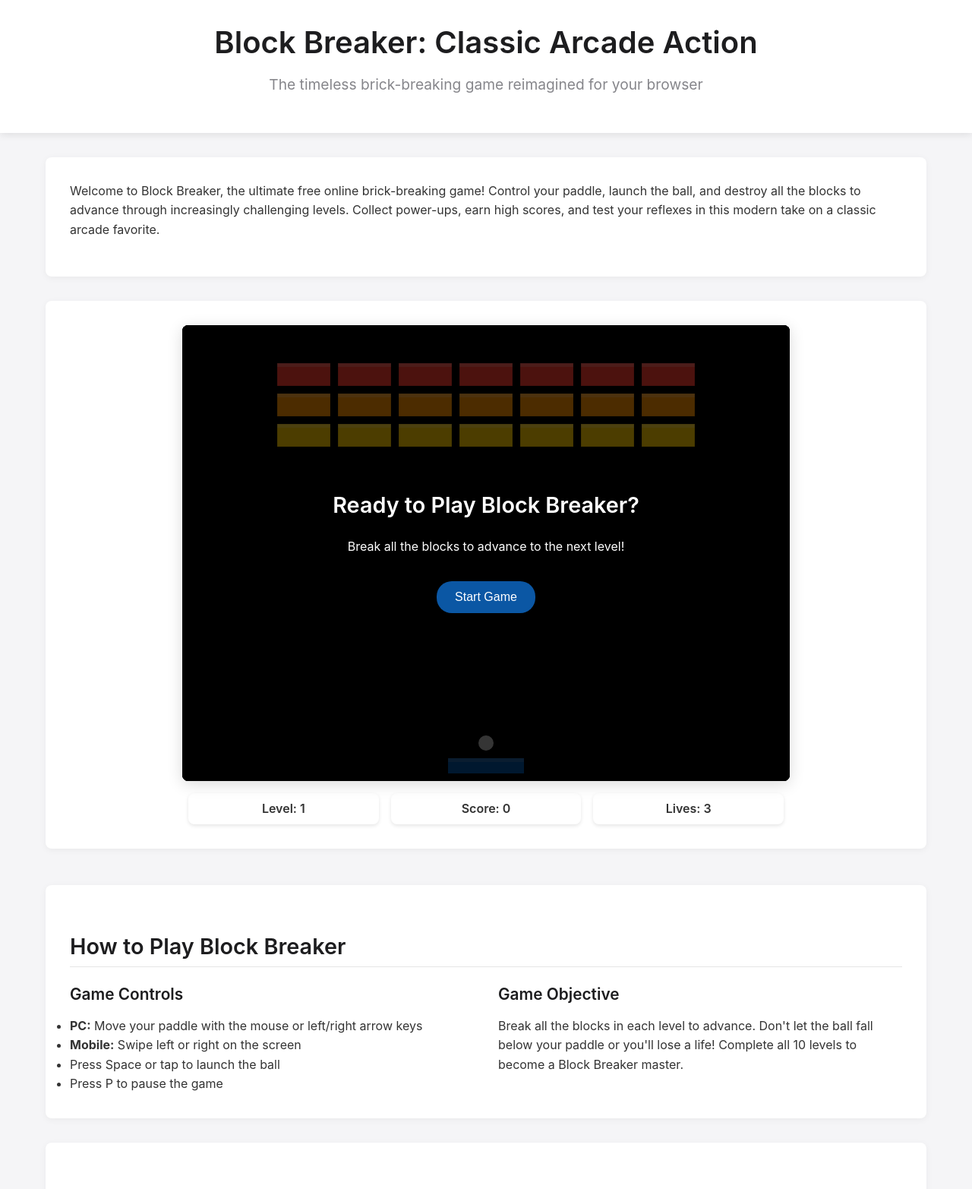
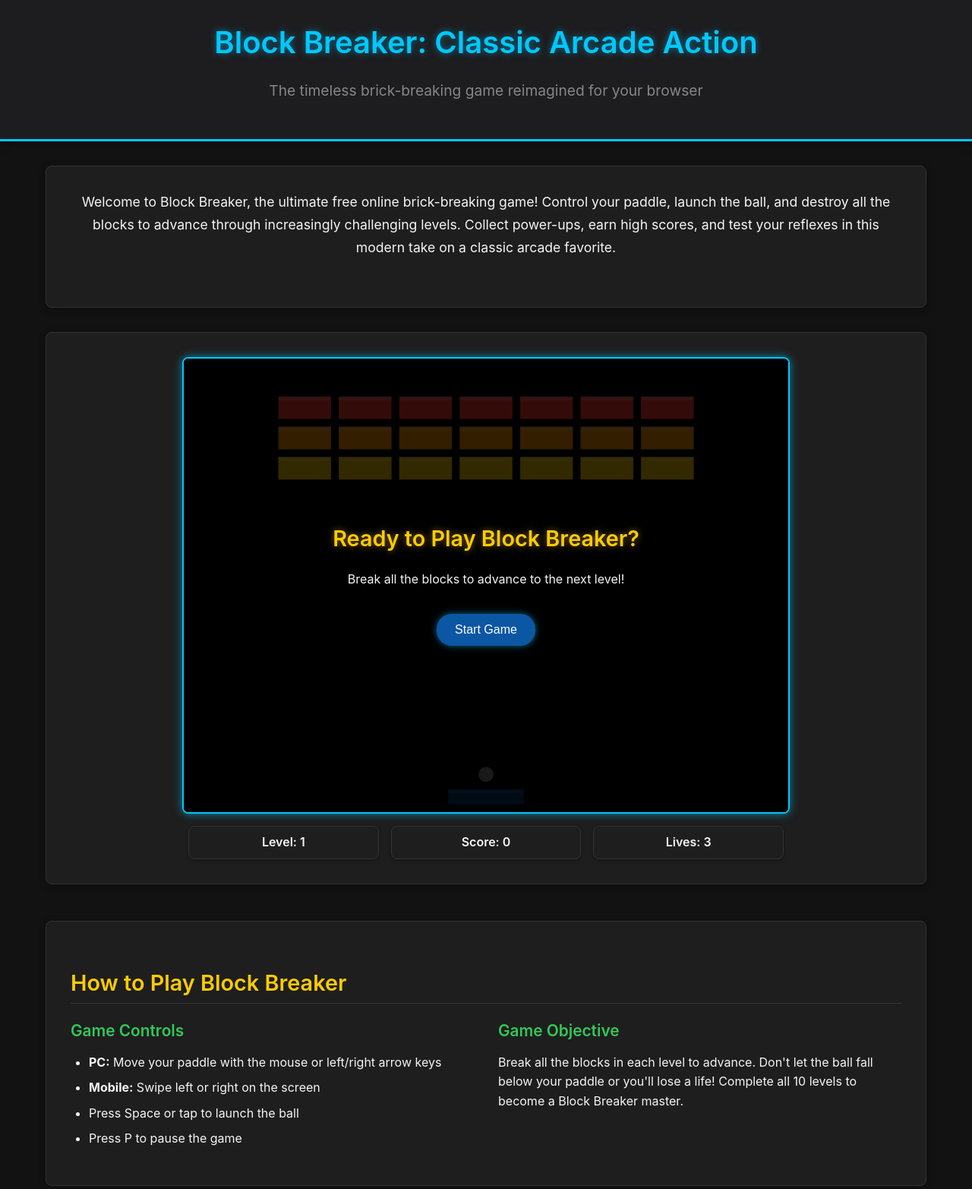
Before and after one commit to peijiezh/blockbreaker, a plain HTML site: page index.html in a window 1280 px wide. Shown: the top 1565 px of the page at 76% size. Drawn offline with Linux system fonts and the light colour scheme.

Commit message:
color style tunr dark

```diff
--- a/styles.css
+++ b/styles.css
@@ -1,4 +1,4 @@
- /* Reset and Base Styles */
+/* Reset and Base Styles */
 * {
     margin: 0;
     padding: 0;
@@ -8,22 +8,25 @@
 body {
     font-family: -apple-system, BlinkMacSystemFont, 'Segoe UI', Roboto, Oxygen, Ubuntu, Cantarell, 'Open Sans', 'Helvetica Neue', sans-serif;
     line-height: 1.6;
-    color: #333;
-    background-color: #f5f5f7;
+    color: #f5f5f7;
+    background-color: #121212;
 }
 
-/* Apple-inspired Color Palette */
+/* Game-inspired Color Palette */
 :root {
-    --apple-blue: #0b57a4;
-    --apple-light-blue: #42a5f5;
-    --apple-gray: #86868b;
-    --apple-light-gray: #f5f5f7;
-    --apple-dark-gray: #1d1d1f;
-    --apple-red: #ff3b30;
-    --apple-green: #34c759;
-    --apple-yellow: #ffcc00;
-    --apple-orange: #ff9500;
-    --apple-purple: #af52de;
+    --primary-blue: #0b57a4;
+    --light-blue: #42a5f5;
+    --neon-blue: #00c8ff;
+    --dark-gray: #1d1d1f;
+    --light-gray: #86868b;
+    --very-light-gray: #f5f5f7;
+    --neon-red: #ff3b30;
+    --neon-green: #34c759;
+    --neon-yellow: #ffcc00;
+    --neon-orange: #ff9500;
+    --neon-purple: #af52de;
+    --game-bg: #121212;
+    --section-bg: #1e1e1e;
 }
 
 .container {
@@ -38,43 +41,56 @@ h1, h2, h3, h4, h5, h6 {
     font-weight: 600;
     line-height: 1.2;
     margin-bottom: 1rem;
+    color: var(--very-light-gray);
 }
 
 h1 {
     font-size: 2.5rem;
     text-align: center;
-    color: var(--apple-dark-gray);
+    color: var(--neon-blue);
+    text-shadow: 0 0 10px rgba(0, 200, 255, 0.5);
+    margin-bottom: 1.5rem;
 }
 
 h2 {
     font-size: 1.8rem;
-    color: var(--apple-dark-gray);
-    border-bottom: 1px solid #e5e5e5;
+    color: var(--neon-yellow);
+    border-bottom: 1px solid #333;
     padding-bottom: 0.5rem;
     margin-top: 2rem;
 }
 
 h3 {
     font-size: 1.3rem;
-    color: var(--apple-dark-gray);
+    color: var(--neon-green);
 }
 
 p {
     margin-bottom: 1rem;
+    color: var(--very-light-gray);
 }
 
 /* Header */
 header {
-    background-color: white;
+    background-color: var(--dark-gray);
     padding: 2rem 0;
-    box-shadow: 0 2px 10px rgba(0, 0, 0, 0.1);
+    box-shadow: 0 2px 10px rgba(0, 0, 0, 0.5);
     margin-bottom: 2rem;
+    border-bottom: 3px solid var(--neon-blue);
 }
 
 .tagline {
     text-align: center;
-    color: var(--apple-gray);
+    color: var(--light-gray);
     font-size: 1.2rem;
+}
+
+/* Intro Section */
+.intro-text {
+    font-size: 1.1rem;
+    line-height: 1.7;
+    margin-bottom: 2rem;
+    text-align: center;
 }
 
 /* Game Section */
@@ -90,7 +106,8 @@ header {
     background-color: #000;
     border-radius: 8px;
     overflow: hidden;
-    box-shadow: 0 4px 20px rgba(0, 0, 0, 0.15);
+    box-shadow: 0 0 20px rgba(0, 200, 255, 0.3);
+    border: 2px solid var(--neon-blue);
 }
 
 #gameCanvas {
@@ -111,16 +128,17 @@ header {
     flex-direction: column;
     justify-content: center;
     align-items: center;
-    background-color: rgba(0, 0, 0, 0.7);
+    background-color: rgba(0, 0, 0, 0.8);
     color: white;
     text-align: center;
     padding: 2rem;
 }
 
 .overlay-screen h2 {
-    color: white;
+    color: var(--neon-yellow);
     border: none;
     margin-top: 0;
+    text-shadow: 0 0 10px rgba(255, 204, 0, 0.5);
 }
 
 .hidden {
@@ -128,19 +146,21 @@ header {
 }
 
 .game-button {
-    background-color: var(--apple-blue);
+    background-color: var(--primary-blue);
     color: white;
     border: none;
     padding: 12px 24px;
     font-size: 1rem;
     border-radius: 20px;
     cursor: pointer;
-    transition: background-color 0.2s;
+    transition: all 0.2s;
     margin-top: 1rem;
+    box-shadow: 0 0 10px rgba(0, 200, 255, 0.5);
 }
 
 .game-button:hover {
-    background-color: var(--apple-light-blue);
+    background-color: var(--neon-blue);
+    transform: scale(1.05);
 }
 
 /* Game Stats */
@@ -154,14 +174,15 @@ header {
 }
 
 .stat-box {
-    background-color: white;
+    background-color: var(--section-bg);
     padding: 0.5rem 1rem;
     border-radius: 8px;
-    box-shadow: 0 2px 5px rgba(0, 0, 0, 0.1);
+    box-shadow: 0 2px 5px rgba(0, 0, 0, 0.3);
     flex: 1;
     margin: 0 0.5rem;
     text-align: center;
     font-weight: 600;
+    border: 1px solid #333;
 }
 
 /* Mobile Controls */
@@ -173,7 +194,7 @@ header {
     left: 0;
     width: 100%;
     height: 80px;
-    background-color: rgba(0, 0, 0, 0.3);
+    background-color: rgba(0, 0, 0, 0.5);
 }
 
 #left-control, #right-control {
@@ -183,11 +204,12 @@ header {
 
 /* Content Sections */
 section {
-    background-color: white;
+    background-color: var(--section-bg);
     border-radius: 8px;
     padding: 2rem;
     margin-bottom: 2rem;
-    box-shadow: 0 2px 10px rgba(0, 0, 0, 0.05);
+    box-shadow: 0 2px 10px rgba(0, 0, 0, 0.3);
+    border: 1px solid #333;
 }
 
 .content-columns {
@@ -214,12 +236,14 @@ section {
     text-align: center;
     padding: 1rem;
     border-radius: 8px;
-    background-color: var(--apple-light-gray);
-    transition: transform 0.2s;
+    background-color: rgba(30, 30, 30, 0.7);
+    transition: transform 0.2s, box-shadow 0.2s;
+    border: 1px solid #333;
 }
 
 .power-up-item:hover {
     transform: translateY(-5px);
+    box-shadow: 0 5px 15px rgba(0, 0, 0, 0.3);
 }
 
 .power-up-icon {
@@ -227,40 +251,87 @@ section {
     height: 60px;
     border-radius: 50%;
     margin: 0 auto 1rem;
+    box-shadow: 0 0 15px rgba(255, 255, 255, 0.3);
 }
 
 .expand {
-    background-color: var(--apple-blue);
+    background-color: var(--neon-blue);
 }
 
 .multi-ball {
-    background-color: var(--apple-red);
+    background-color: var(--neon-red);
 }
 
 .slow {
-    background-color: var(--apple-purple);
+    background-color: var(--neon-purple);
 }
 
 .extra-life {
-    background-color: var(--apple-green);
+    background-color: var(--neon-green);
+}
+
+/* Features Grid */
+.features-grid {
+    display: grid;
+    grid-template-columns: repeat(auto-fill, minmax(250px, 1fr));
+    gap: 1.5rem;
+    margin-top: 1.5rem;
+}
+
+.feature-item {
+    padding: 1.5rem;
+    border-radius: 8px;
+    background-color: rgba(30, 30, 30, 0.7);
+    border: 1px solid #333;
+    transition: transform 0.2s;
+}
+
+.feature-item:hover {
+    transform: translateY(-5px);
 }
 
 /* FAQ Section */
 .faq-item {
     margin-bottom: 1.5rem;
+    padding: 1rem;
+    border-radius: 8px;
+    background-color: rgba(30, 30, 30, 0.7);
+    border: 1px solid #333;
 }
 
 .faq-item h3 {
-    color: var(--apple-blue);
+    color: var(--neon-orange);
+    margin-bottom: 0.5rem;
+}
+
+/* Lists */
+ul {
+    margin-left: 1.5rem;
+    margin-bottom: 1rem;
+}
+
+li {
     margin-bottom: 0.5rem;
 }
 
 /* Footer */
 footer {
-    background-color: var(--apple-dark-gray);
-    color: white;
+    background-color: var(--dark-gray);
+    color: var(--very-light-gray);
     padding: 2rem 0;
     text-align: center;
+    border-top: 3px solid var(--neon-blue);
+}
+
+footer a {
+    color: var(--neon-blue);
+    text-decoration: none;
+    transition: color 0.2s;
+}
+
+footer a:hover {
+    color: var(--light-blue);
+    text-decoration: underline;
 }
 
 /* Responsive Design */
@@ -284,4 +355,20 @@ footer {
     .stat-box {
         margin: 0.5rem 0;
     }
+
+    .power-up-grid,
+    .features-grid {
+        grid-template-columns: 1fr;
+    }
 }
+
+/* Animations */
+@keyframes glow {
+    0% { box-shadow: 0 0 5px rgba(0, 200, 255, 0.5); }
+    50% { box-shadow: 0 0 20px rgba(0, 200, 255, 0.8); }
+    100% { box-shadow: 0 0 5px rgba(0, 200, 255, 0.5); }
+}
+
+#game-container {
+    animation: glow 3s infinite;
+}
```
